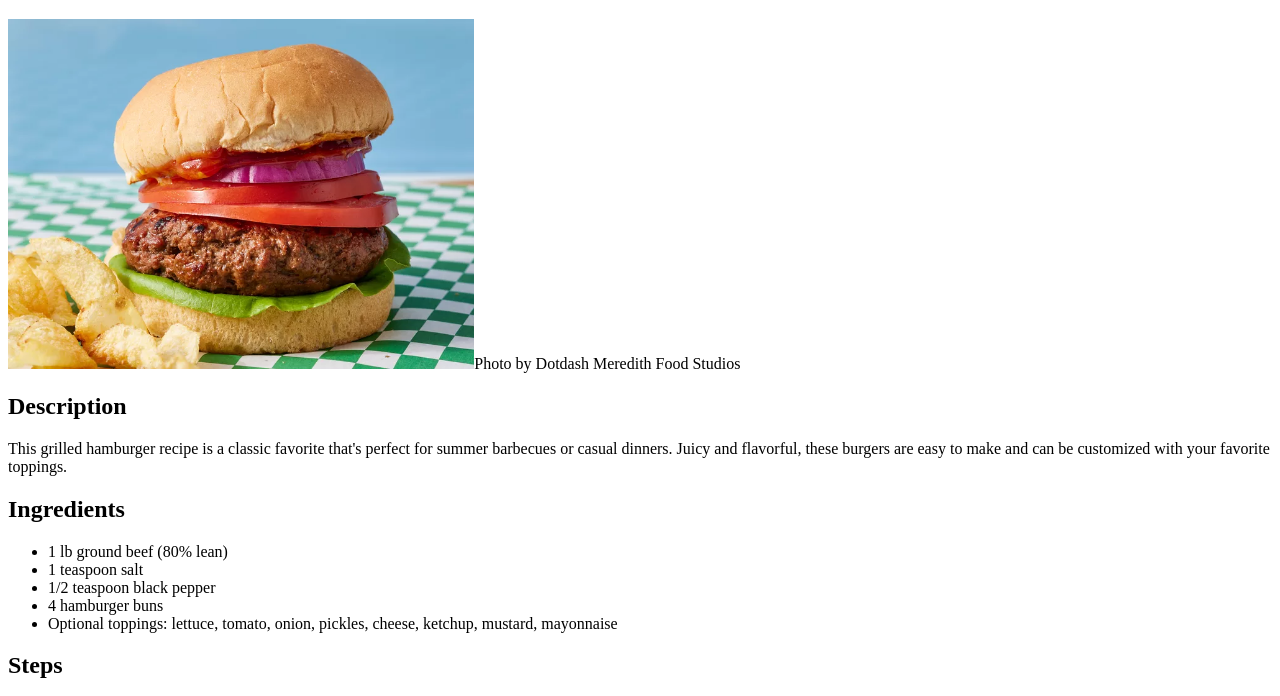
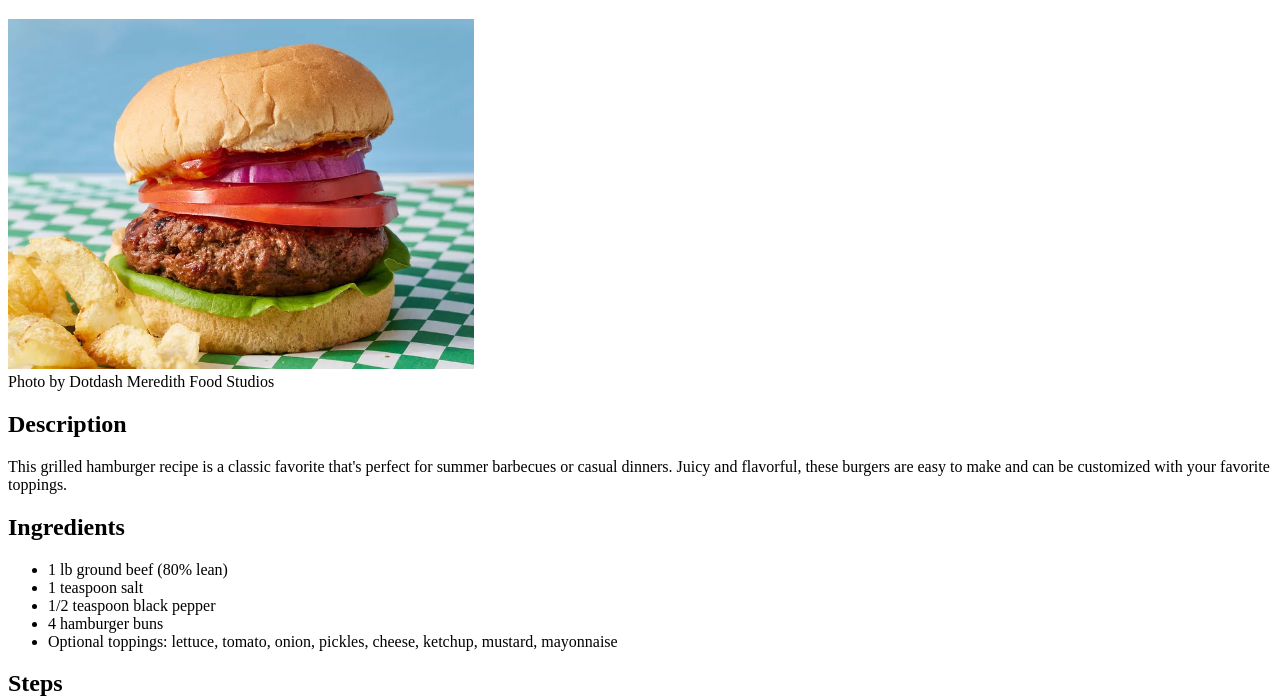
Before and after one commit to kingsleycj/odin-recipes, a plain HTML site: page recipes/hamburger.html in a window 1280 px wide. Shown: the part 87-783 px from the top of the page. Drawn offline with Linux system fonts and the light colour scheme.

Commit message:
fix add break tags to Image owner

```diff
--- a/recipes/hamburger.html
+++ b/recipes/hamburger.html
@@ -9,7 +9,7 @@
     <a href="../index.html" style="text-decoration:none">Home</a>
     <h1>Grilled Hamburger Recipe</h1>
     <img src="../img/hamburger.jpg" height="350px" alt="Photo by
-Dotdash Meredith Food Studios">Photo by
+Dotdash Meredith Food Studios"> <br/>Photo by
 Dotdash Meredith Food Studios
     <h2>Description</h2>
     <p>This grilled hamburger recipe is a classic favorite that's perfect for summer barbecues or casual dinners. Juicy and flavorful, these burgers are easy to make and can be customized with your favorite toppings.</p>
```
Also changed, not shown: recipes/friedRice.html (+1 -1 lines).
